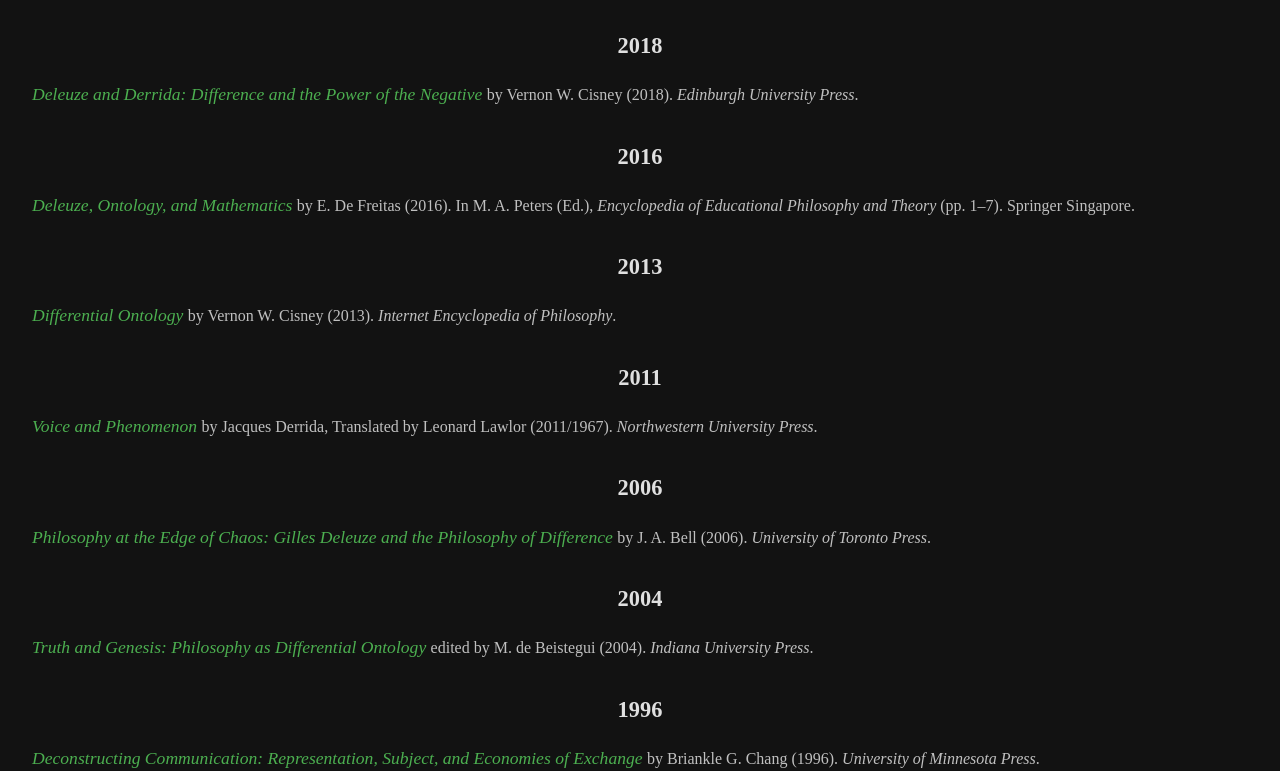
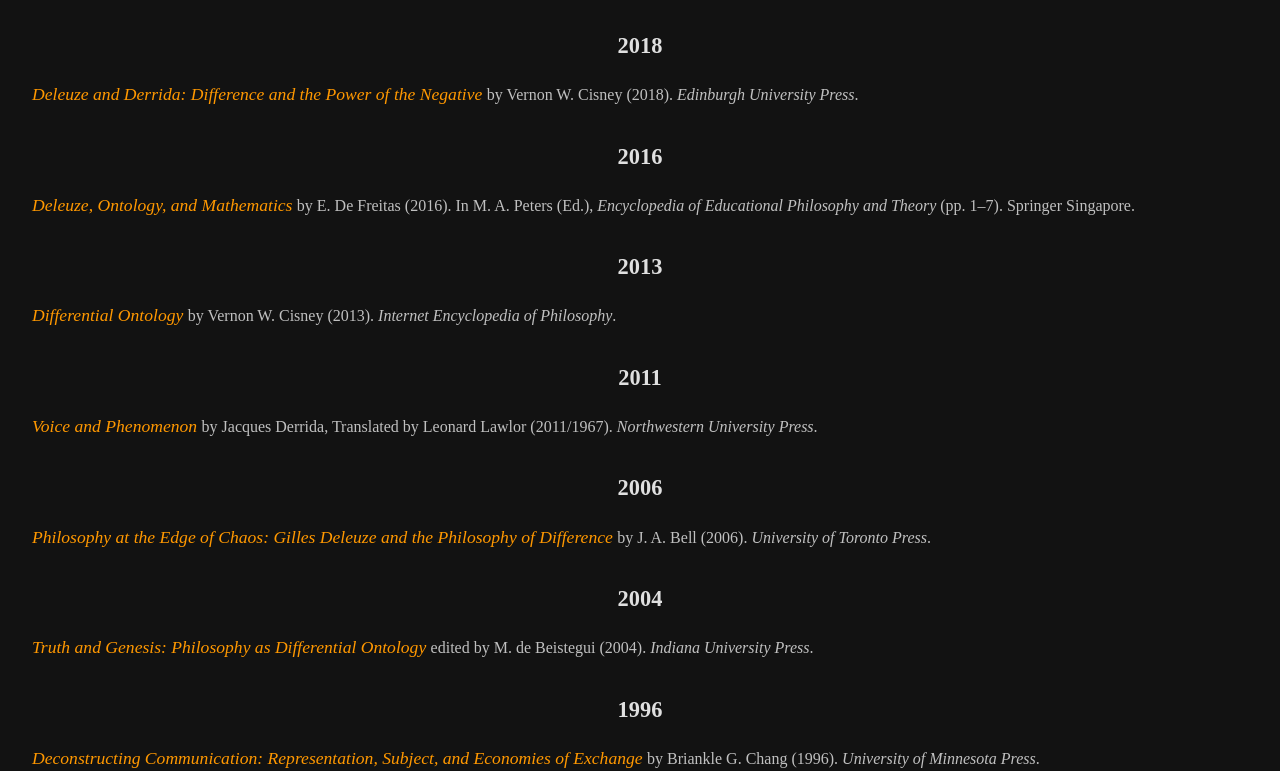
Before and after one commit to nimshav/EOC, a website: page public/index.html in a window 1280 px wide. Shown: the part 879-1650 px from the top of the page. Drawn offline with Linux system fonts and the light colour scheme.

Commit message:
Update style.css

```diff
--- a/public/style.css
+++ b/public/style.css
@@ -72,13 +72,14 @@
 
 .citation-title {
     font-size: 1.1rem; /* Slightly larger font for titles within citations */
-    color: #4caf50; /* Green for links in dark mode */
+    color: #ff9800; /* Orangish color for links */
     text-decoration: none;
     font-style: italic;
 }
 
 .citation-title:hover {
     text-decoration: underline;
+    color: #ffa726; /* Lighter orangish hue on hover */
 }
 
 .citation-details {
@@ -89,12 +90,13 @@
 
 /* Additional Dark Mode Styles for Links */
 a {
-    color: #4caf50; /* Green for links */
+    color: #ff9800; /* Orangish color for links */
     text-decoration: none;
 }
 
 a:hover {
     text-decoration: underline; /* Underline on hover for better accessibility */
+    color: #ffa726; /* Lighter orangish hue on hover */
 }
 
 /* Responsive Design for Small Screens */
```
